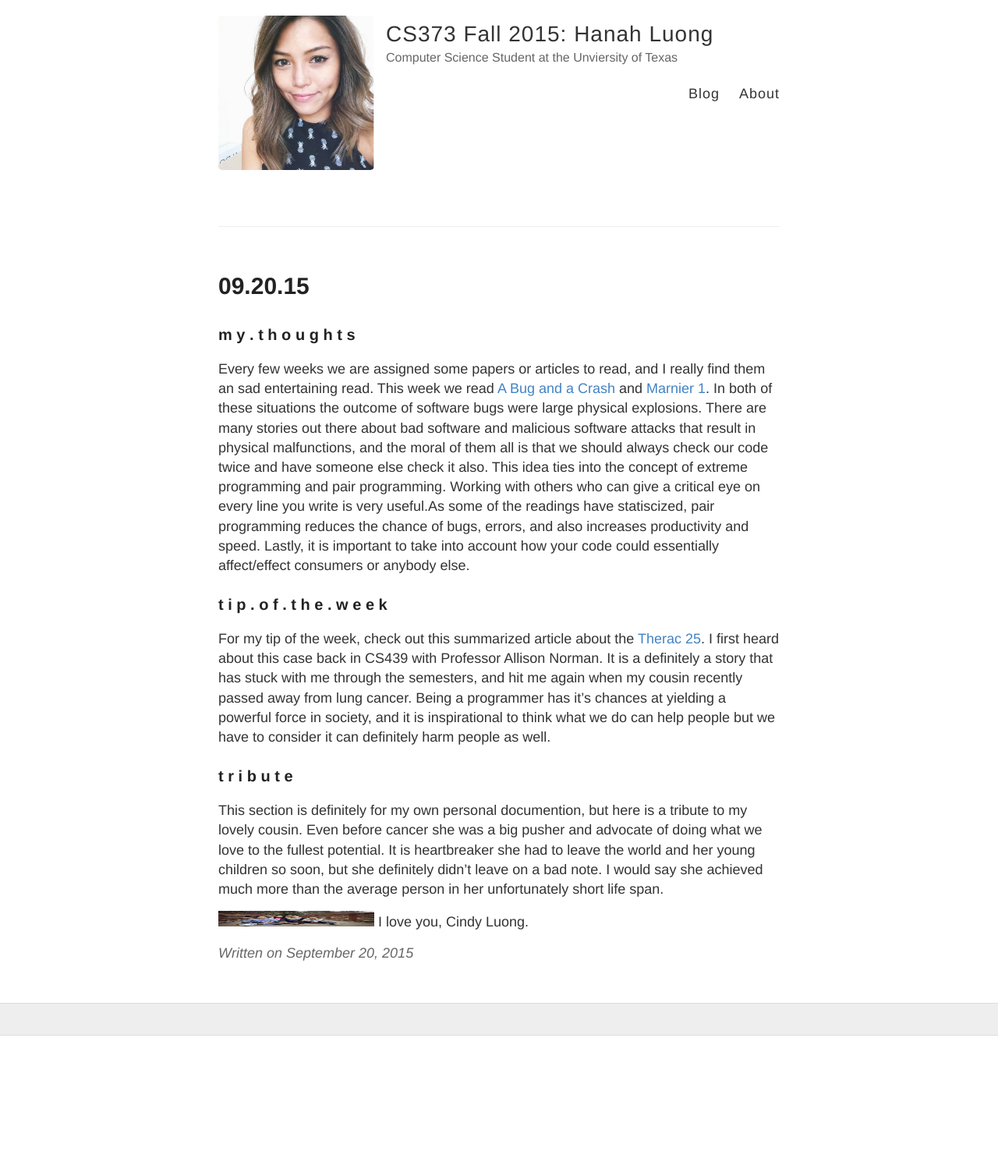
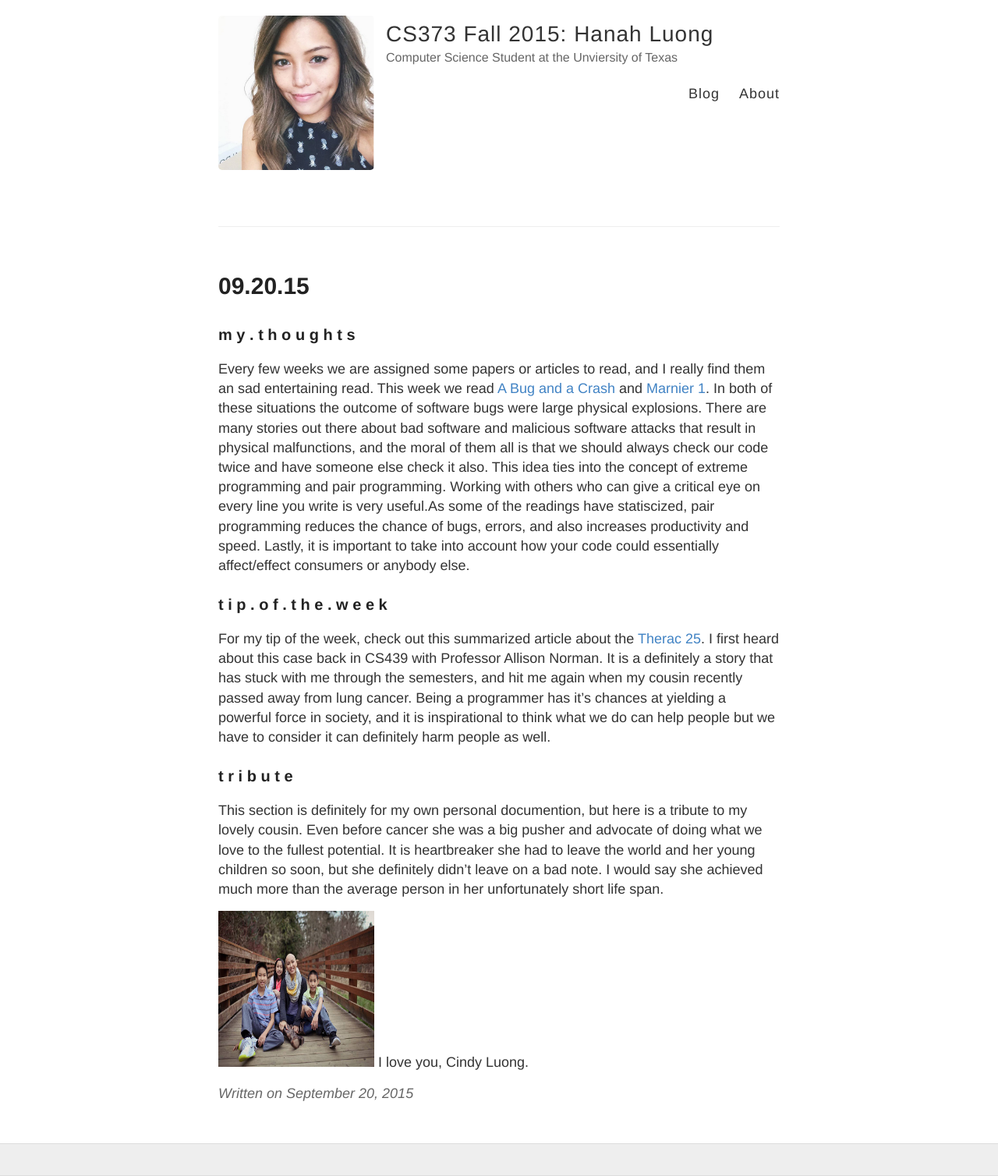
Before and after one commit to hearthanah/hanahsblog, a Jekyll site: the page built from _posts/2015-09-20-Week-Four.md, in a window 1280 px wide. Shown: the whole page at 78% size. Built offline with Jekyll 4.4.1, drawn with Linux system fonts in a browser that asks for light colours; Markdown is read by kramdown in place of the engine named in the settings; before the commit the page ends 1328 px from its top, so only the background shows below that.

Commit message:
tribute image update2

```diff
--- a/_posts/2015-09-20-Week-Four.md
+++ b/_posts/2015-09-20-Week-Four.md
@@ -13,5 +13,5 @@ For my tip of the week, check out this summarized article about the <a href="htt
 <h3>t r i b u t e</h3>
 This section is definitely for my own personal documention, but here is a tribute to my lovely cousin. Even before cancer she was a big pusher and advocate of doing what we love to the fullest potential. It is heartbreaker she had to leave the world and her young children so soon, but she definitely didn't leave on a bad note. I would say she achieved much more than the average person in her unfortunately short life span.
 
-<img src="https://github.com/hearthanah/hanahsblog/blob/gh-pages/images/chau01.jpg" alt="Cindy Luong 11.25.72 ~ 09.08.15" height="20" width="200">
+<img src="https://github.com/hearthanah/hanahsblog/blob/gh-pages/images/chau01.jpg" alt="Cindy Luong 11.25.72 ~ 09.08.15" height="200" width="200">
 I love you, Cindy Luong.
```
